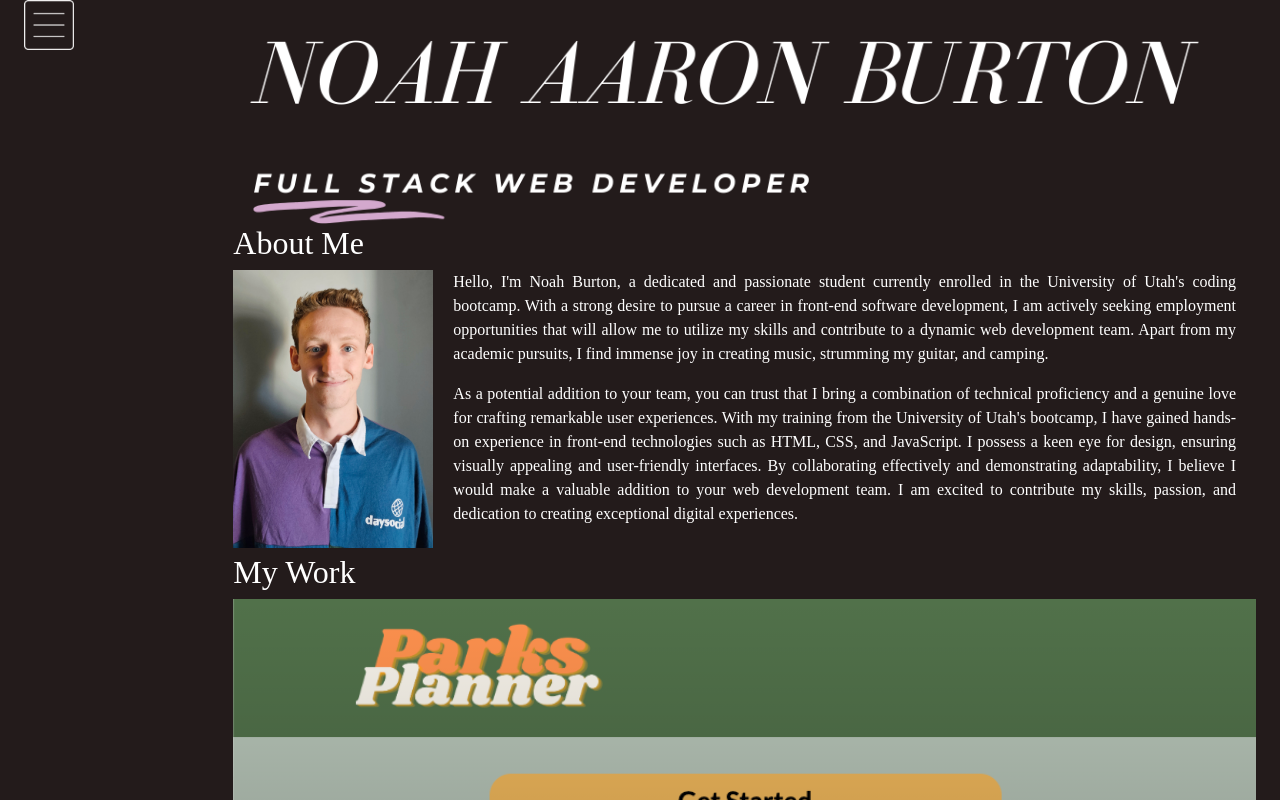
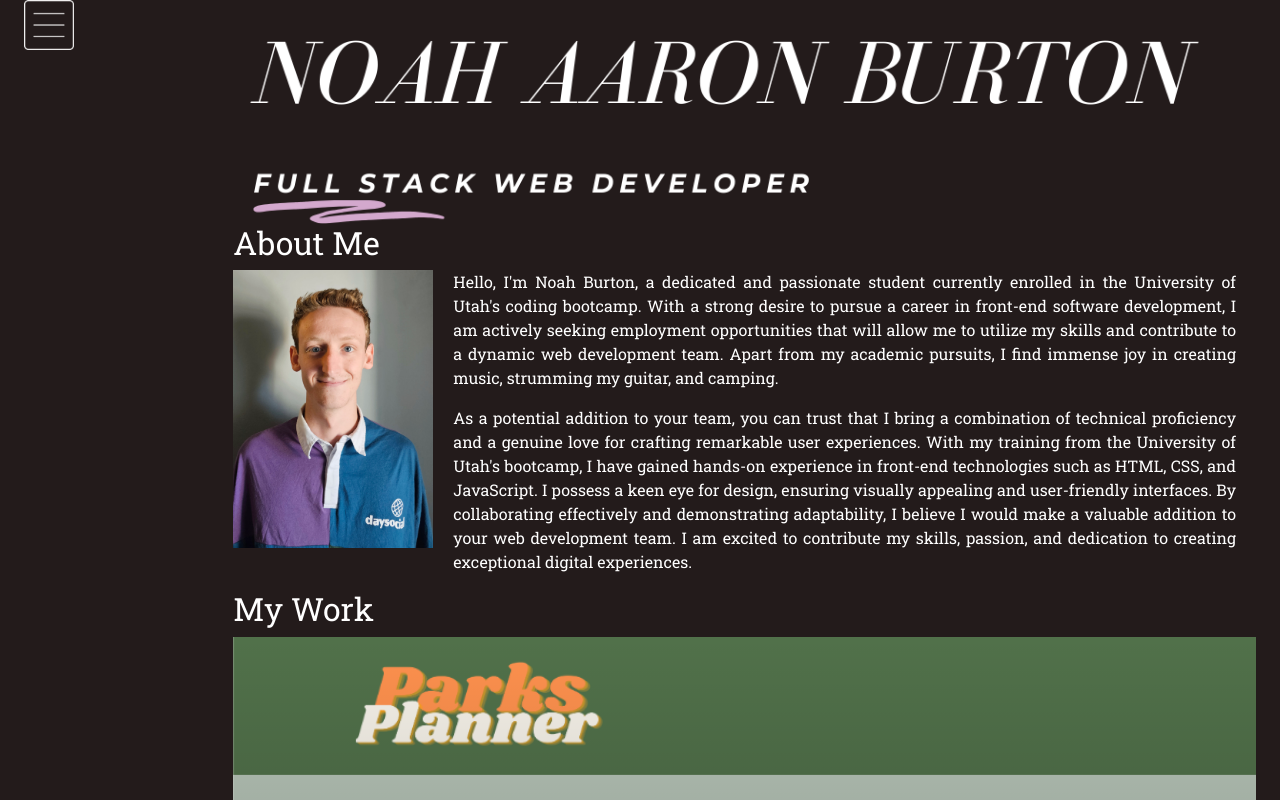
Before and after one commit to NoahAaronBurton/Portfolio, a React (Vite) app: page / in a window 1280 px wide. Shown: the top 800 px of the page. Built offline with nearby package versions, Linux system fonts and the light colour scheme.

Commit message:
new font

```diff
--- a/src/App.css
+++ b/src/App.css
@@ -1,8 +1,10 @@
+@import url('https://fonts.googleapis.com/css2?family=Nanum+Myeongjo&family=Roboto+Slab:wght@300;400&display=swap');
+
 body {
   background: linear-gradient(to bottom, #231B1B 75%, #FFD2FC );
   color: white;
   align-items: flex-start;
-  font-family: serif;
+  font-family: 'Roboto Slab', serif;
 }
 
 p {
```
